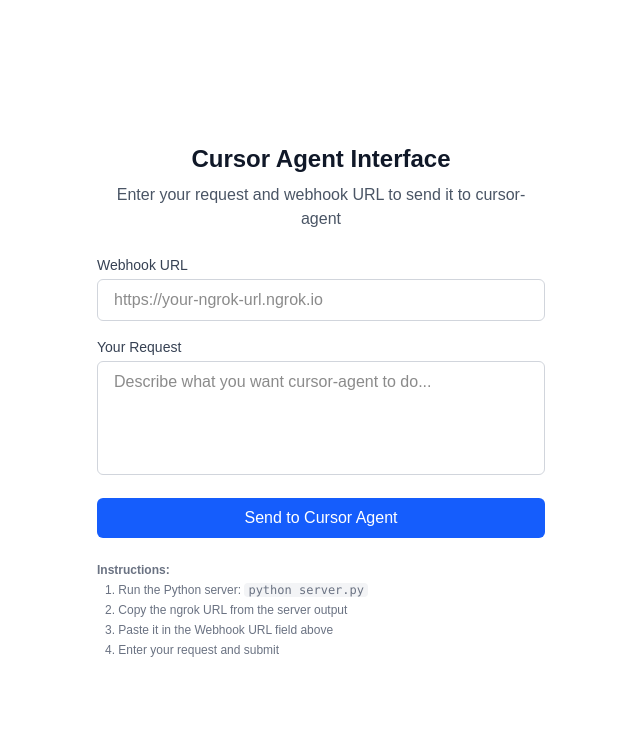
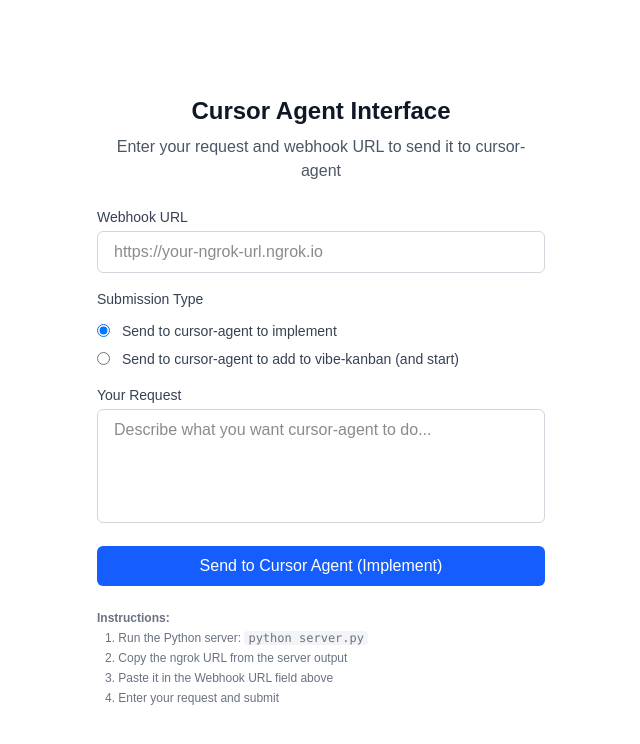
Before and after one commit to danny-hunt/meta, a Next.js app: page / in a window 1280 px wide. Shown: the top 744 px of the page, without its empty margins (319-959 px from the left). Built offline with nearby package versions, Linux system fonts and the light colour scheme.

Commit message:
Two submission types (vibe-kanban 0408928d)
Add a toggle to the page that allows the user to select between two options:
1. Send to cursor-agent to implement
2. Send to cursor-agent to add to vibe-kanban (and start). Cursor-agent has the relevant mcp server details to do so

```diff
--- a/src/app/page.tsx
+++ b/src/app/page.tsx
@@ -7,6 +7,7 @@
   const [webhookUrl, setWebhookUrl] = useState('');
   const [isSubmitting, setIsSubmitting] = useState(false);
   const [message, setMessage] = useState('');
+  const [submissionType, setSubmissionType] = useState<'implement' | 'kanban'>('implement');
 
   const handleSubmit = async (e: React.FormEvent) => {
     e.preventDefault();
@@ -32,6 +33,7 @@
         },
         body: JSON.stringify({
           message: input,
+          submissionType: submissionType,
         }),
       });
 
@@ -79,6 +81,40 @@
           </div>
 
           <div>
+            <label className="block text-sm font-medium text-gray-700 mb-3">
+              Submission Type
+            </label>
+            <div className="space-y-2">
+              <label className="flex items-center">
+                <input
+                  type="radio"
+                  name="submissionType"
+                  value="implement"
+                  checked={submissionType === 'implement'}
+                  onChange={(e) => setSubmissionType(e.target.value as 'implement' | 'kanban')}
+                  className="mr-3 text-blue-600 focus:ring-blue-500"
+                />
+                <span className="text-sm text-gray-700">
+                  Send to cursor-agent to implement
+                </span>
+              </label>
+              <label className="flex items-center">
+                <input
+                  type="radio"
+                  name="submissionType"
+                  value="kanban"
+                  checked={submissionType === 'kanban'}
+                  onChange={(e) => setSubmissionType(e.target.value as 'implement' | 'kanban')}
+                  className="mr-3 text-blue-600 focus:ring-blue-500"
+                />
+                <span className="text-sm text-gray-700">
+                  Send to cursor-agent to add to vibe-kanban (and start)
+                </span>
+              </label>
+            </div>
+          </div>
+
+          <div>
             <label htmlFor="message" className="block text-sm font-medium text-gray-700 mb-1">
               Your Request
             </label>
@@ -98,7 +134,7 @@
             disabled={isSubmitting}
             className="w-full bg-blue-600 text-white py-2 px-4 rounded-md hover:bg-blue-700 focus:outline-none focus:ring-2 focus:ring-blue-500 focus:ring-offset-2 disabled:opacity-50 disabled:cursor-not-allowed"
           >
-            {isSubmitting ? 'Sending...' : 'Send to Cursor Agent'}
+{isSubmitting ? 'Sending...' : submissionType === 'implement' ? 'Send to Cursor Agent (Implement)' : 'Send to Cursor Agent (Add to Kanban)'}
           </button>
         </form>
 
```
Also changed, not shown: 1 other file (tests, documents, lock files or other folders).
